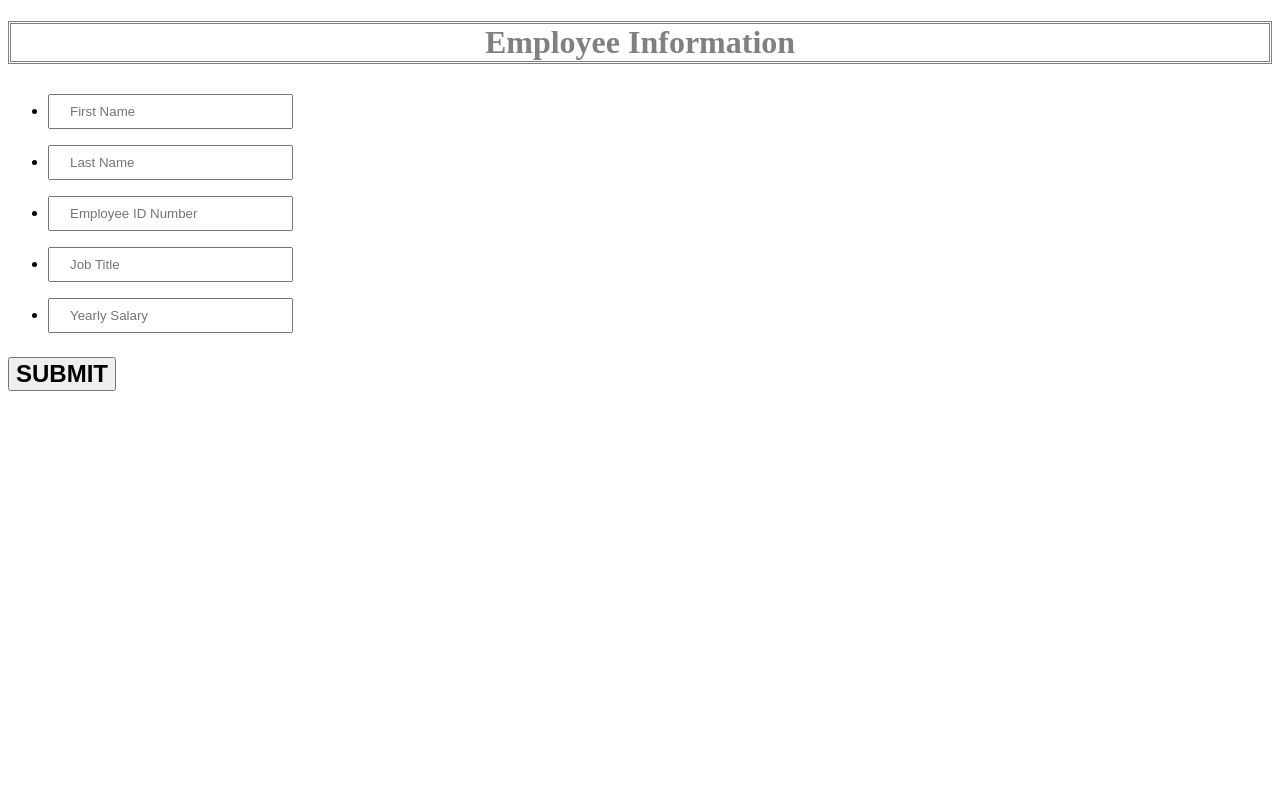
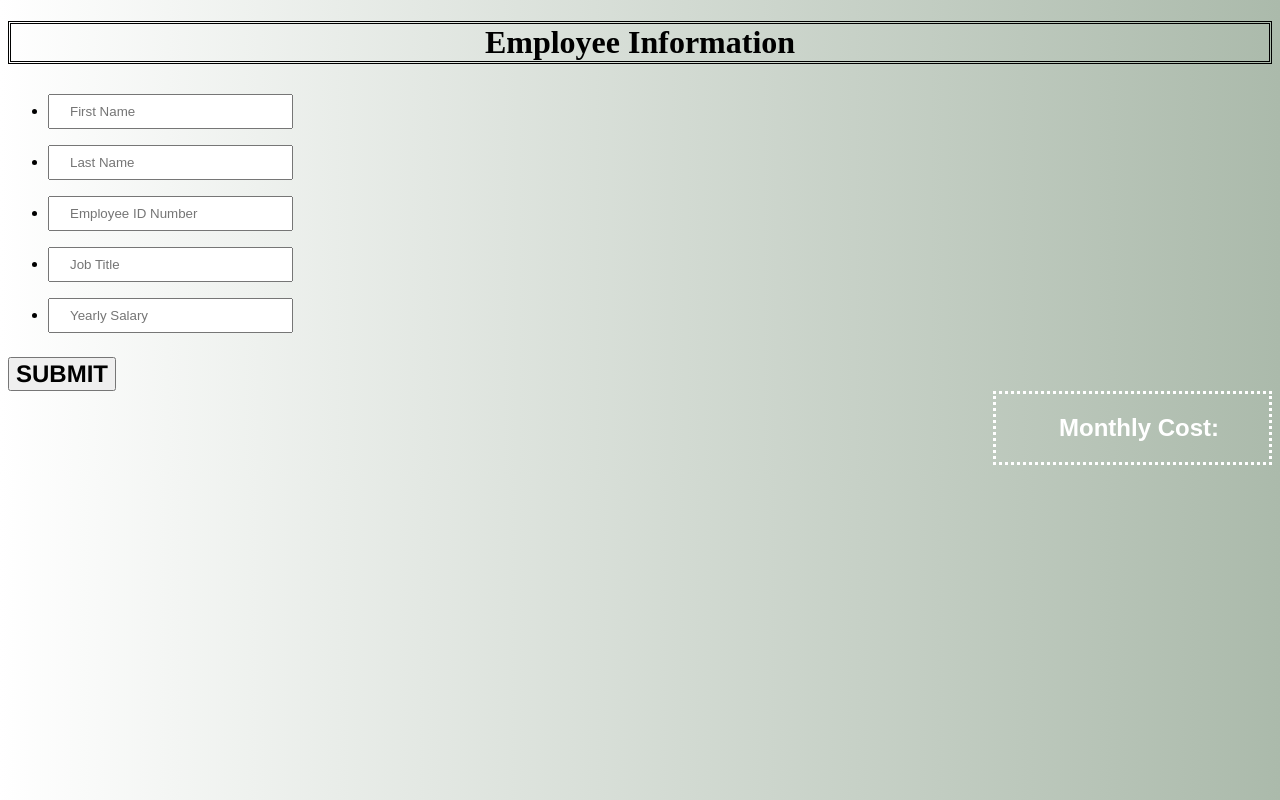
Before and after one commit to JazzyCordaro/Prime_WeekendChallenge_01, a plain HTML site: page index.html in a window 1280 px wide. Drawn offline with Linux system fonts and the light colour scheme.

Commit message:
final commit

```diff
--- a/index.html
+++ b/index.html
@@ -22,10 +22,16 @@
 <button type="button" name="button" onclick="addInfo();">Submit</button>
 
 
-<div id="addInfo"></div>
+<div id="addInfo"></div></h4>
 
 
-<div id="totalMonthly"></div>
+
+
+<div class="total">
+<h2>Monthly Cost: <div id="totalMonthly"></div></h2>
+</div>
+
+
 
 <div id="emptyInput"></div>
 
--- a/main.css
+++ b/main.css
@@ -1,31 +1,40 @@
-body > h1 {
-color: gray;
+body> h1 {
+    color: black;
     text-align: center;
     border-style: double;
-
 }
-
-
+body {
+    background: #abbaab;
+    /* fallback for old browsers */
+    background: -webkit-linear-gradient(to left, #abbaab, #ffffff);
+    /* Chrome 10-25, Safari 5.1-6 */
+    background: linear-gradient(to left, #abbaab, #ffffff);
+    /* W3C, IE 10+/ Edge, Firefox 16+, Chrome 26+, Opera 12+, Safari 7+ */
+}
 input[type=text] {
     width: 20%;
     padding: 8px 20px;
     margin: 8px 0;
     box-sizing: border-box;
-
-
 }
-
 button {
-  color: ;
-  font-weight: bold;
+    color: black;
+    font-weight: bolder;
+    ;
+    font-family: helvetica;
     font-size: 150%;
     text-transform: uppercase;
+    ;
     margin-left: auto;
 }
-
-
 div {
     font-family: arial;
-  body: gray;
+    body: white;
     text-align: right;
 }
+.total {
+    color: white;
+    border: dotted;
+    margin-left: 985px;
+    padding-right: 50px;
+}
```
Also changed, not shown: script.js (+9 -10 lines). Lines whose indentation alone changed are shown as unchanged.
